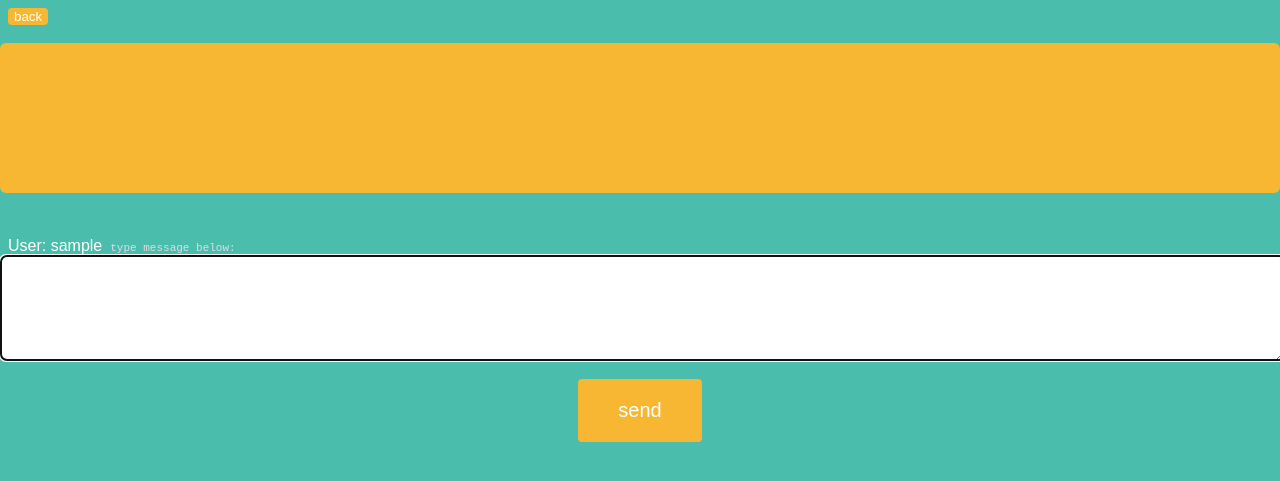
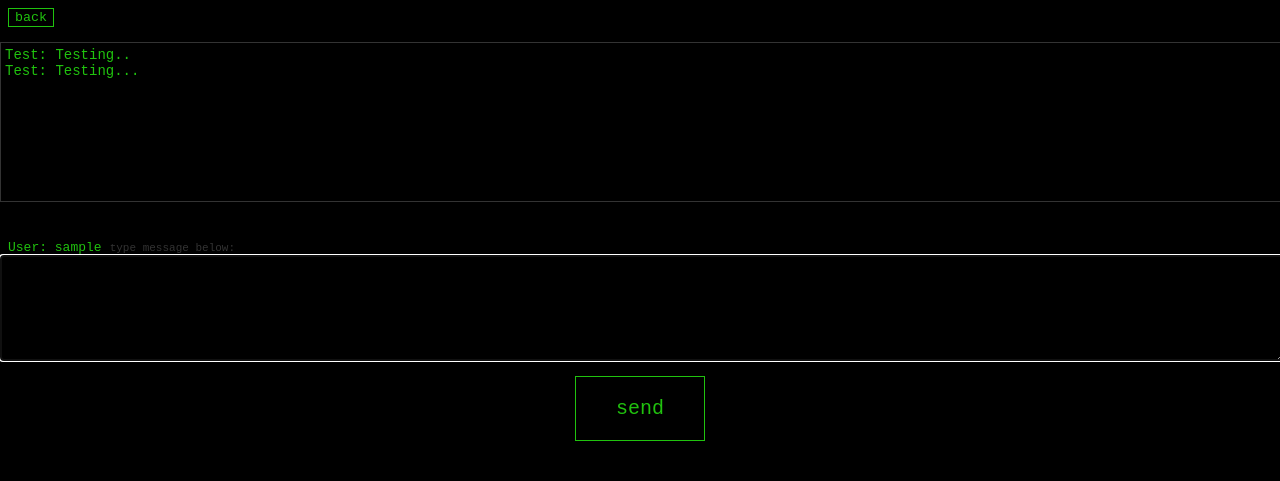
Before and after one commit to ericposas/messages, a PHP site: page /messages.php in a window 1280 px wide. Shown: the top 481 px of the page. Run offline with PHP 8.4, Linux system fonts and the light colour scheme; the visitor is signed in with stand-in values (Sample User, id 1); some libraries are stand-ins or nearby versions.

Commit message:
added hacker theme

```diff
--- a/messages.php
+++ b/messages.php
@@ -95,7 +95,7 @@ if(isset($_SESSION['User']) && !empty($_SESSION['User'])){
         }
       }
       swap();
-      TweenLite.delayedCall(0.5, swap);
+      //TweenLite.delayedCall(0.5, swap);
     }
   }
 </script>
--- a/msgs2.html
+++ b/msgs2.html
@@ -3,12 +3,8 @@
     <head>
         <meta charset="UTF-8">
         <link href="https://fonts.googleapis.com/css?family=Mukta" rel="stylesheet">
-        <style>
-            .msg{
-                color: #FFF;
-                font-size: 14px;
-                font-family: 'Mukta', sans-serif;
-            }
-        </style>
+        <link href="style.css" rel="stylesheet">
     </head>
     <body>
+<div class='msg'>Test: Testing..</div>
+<div class='msg'>Test: Testing...</div>
--- a/style.css
+++ b/style.css
@@ -25,8 +25,6 @@ html, body{
 .small{
   font-family: monospace;
   font-size: 11px;
-  color: #DFDCE3;
-  /*color: #999;*/
 }
 .sorry{
   padding: 0 0 0 8px;
@@ -49,8 +47,46 @@ iframe{
 }
 
 
-/* THEME */
+/* THEMES */
+
+/* HACKER */
+html{
+  font-family: monospace;
+  font-weight: 400;
+  color: #20C20E;
+  background-color: #000;
+}
+iframe{
+  padding: 4px 4px;
+  background-color: #000;
+  border:1px solid rgba(255,255,255,0.2);
+}
+.msg{
+  color: #20C20E;
+  font-size: 14px;
+}
+.small{
+  color: rgba(255,255,255,0.2);
+}
+textarea{
+  font-size:14px;
+  color: #20C20E;
+  background-color:#000;
+  border:1px solid #20C20E;
+}
+button, input[type='submit'], input[type='text']{
+  font-family:monospace;
+  border:none;
+  color:#20C20E;
+  background-color:#000;
+  border:1px solid #20C20E;
+}
+
+
+/* MICHAELANGELO */
+/*
 @import url('https://fonts.googleapis.com/css?family=Mukta');
+/*
 html{
   font-family: 'Mukta', sans-serif;
   font-weight: 400;
@@ -60,6 +96,14 @@ html{
 iframe{
   border:none;
   background-color: #F7B733;
+}
+.msg{
+  color: #FFF;
+  font-size: 14px;
+  font-family: 'Mukta', sans-serif;
+}
+.small{
+  color: #DFDCE3;
 }
 textarea{
   color: #000;
@@ -77,3 +121,4 @@ button, input[type='submit']{
   color: #FFF;
   background-color: #F7B733;
 }
+*/
```
